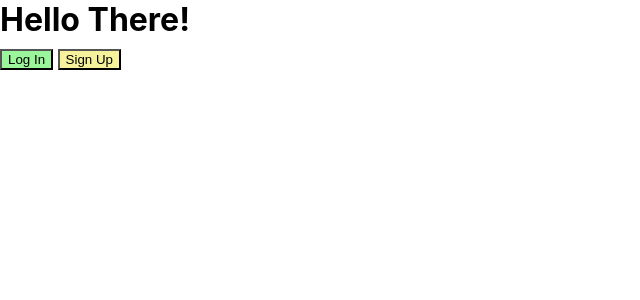
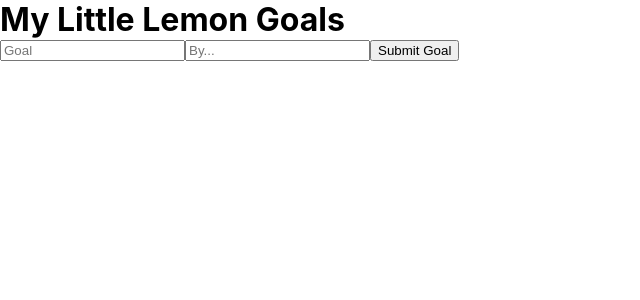
Before and after one commit to wonma/100-days-of-code, a React (Create React App) app in the folder exercises/react-advanced-practice/: page / in a window 1280 px wide. Shown: the top 300 px of the page, without its empty margins (0-640 px from the left). Built offline with nearby package versions, Linux system fonts and the light colour scheme.

Commit message:
Day069. Implemented a simpel goal tracker app using useState and learned the benefits of cross-platform development.

```diff
--- a/exercises/react-advanced-practice/src/App.js
+++ b/exercises/react-advanced-practice/src/App.js
@@ -1,22 +1,23 @@
 import React from 'react';
 import './App.css';
-import GoalTracker from './GoalTracker';
-import CouponRedeem from './CouponRedeem';
-import IncomeExpenseTracker from './IncomeExpenseTracker';
-import LoadUserProfile from './LoadUserProfile';
-import FocusOnInput from './FocusOnInput';
-import DayRotator from './DayRotator';
-import CursorTracker1 from './CursorTracker1';
-import CursorTracker2 from './CursorTracker2';
-import DayRotator2 from './DayRotator2';
-import MealTypeRadioGroup from './MealTypeRadioGroup';
-import LoginOrSignUp from './LoginOrSignUp';
+// import GoalTracker from './GoalTracker';
+// import CouponRedeem from './CouponRedeem';
+// import IncomeExpenseTracker from './IncomeExpenseTracker';
+// import LoadUserProfile from './LoadUserProfile';
+// import FocusOnInput from './FocusOnInput';
+// import DayRotator from './DayRotator';
+// import CursorTracker1 from './CursorTracker1';
+// import CursorTracker2 from './CursorTracker2';
+// import DayRotator2 from './DayRotator2';
+// import MealTypeRadioGroup from './MealTypeRadioGroup';
+// import LoginOrSignUp from './LoginOrSignUp';
 // import FeedbackForm from './FeedbackForm';
 // import SignInForm from './SignInForm';
 // import ReversTodos from './ReverseTodos';
 // import ConditionalSubmit from './ConditionalSubmit';
 // import SimpleBlog from './SimpleBlog';
 // import ThemeSwitcher from './ThemeSwitcher';
+import GoalTracker2 from './GoalTracker2';
 
 function App() {
   return (
@@ -36,8 +37,9 @@ function App() {
       <CursorTracker1 />
       <CursorTracker2 />
       <DayRotator2 />
-      <MealTypeRadioGroup />*/}
-      <LoginOrSignUp />
+      <MealTypeRadioGroup />
+      <LoginOrSignUp />*/}
+      <GoalTracker2 />
     </div>
   );
 }
--- /dev/null
+++ b/exercises/react-advanced-practice/src/GoalTracker2/index.js
@@ -0,0 +1,46 @@
+import React, { useState, useRef } from 'react';
+
+function GoalTracker2() {
+    const [ goal, setGoal ] = useState({title: '', by: ''}); // taking care of tracking input value
+    const [ goalList, setGoalList ] = useState([]);
+
+    const titleInputRef = useRef(null);
+
+    const keyPressHandler = (e) => {
+        setGoal((prevState) => {
+            return {
+                ...prevState,
+                [e.target.name]: e.target.value
+            }
+        })
+    }
+
+    const addGoalToList = (e) => {
+        e.preventDefault();
+        const updatedList = goalList.concat(goal)
+        setGoalList(updatedList);
+        setGoal({title: '', by:''})
+        titleInputRef.current.focus();
+    }
+
+    return (
+        <div>
+            <h1>My Little Lemon Goals</h1>
+            <form onSubmit={addGoalToList}>
+                <input type='text' name='title' placeholder='Goal' value={goal.title} onChange={keyPressHandler} ref={titleInputRef} />
+                <input type='text' name='by' placeholder='By...' value={goal.by} onChange={keyPressHandler} />
+                <button type='submit'>Submit Goal</button>
+            </form>
+            <ul>
+                {goalList.length > 0 ?
+                goalList.map((goal) => {
+                    return <li key={goal.title}>{goal.title}, by {goal.by}</li>
+                }) : null
+
+                }
+            </ul>
+        </div>
+    )
+}
+
+export default GoalTracker2;
```
Also changed, not shown: 1 other file (tests, documents, lock files or other folders).
